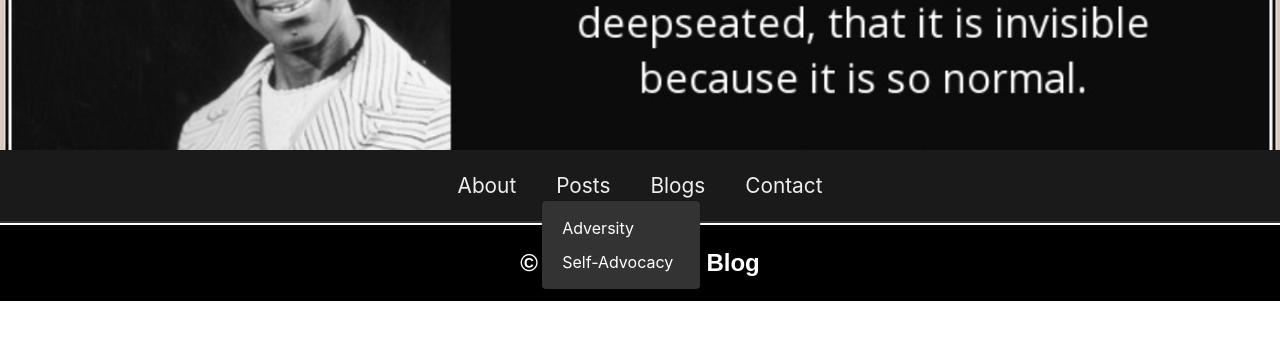
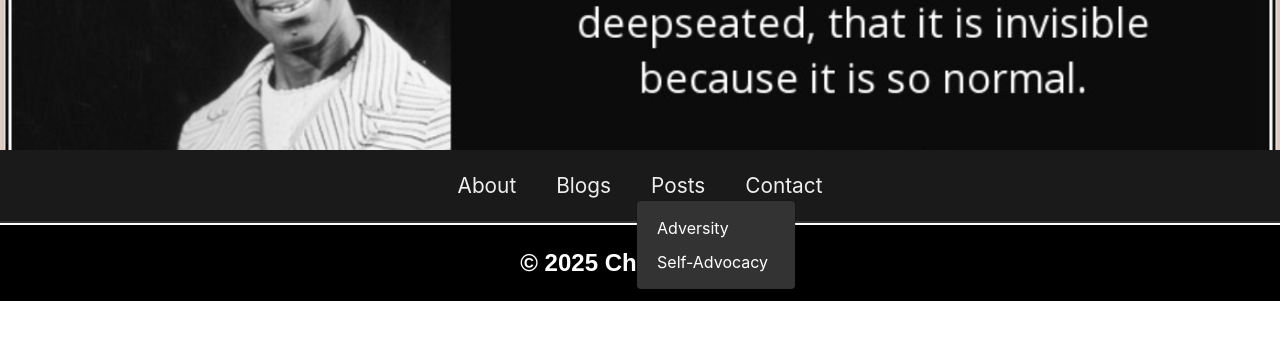
Before and after one commit to ChristiHarlow/christisblog, a React (Create React App) app: page / in a window 1280 px wide. Shown: the top 340 px of the page. Built offline with nearby package versions, Linux system fonts and the light colour scheme; a web font is replaced by a local one.

Commit message:
Update Navbar.js

```diff
--- a/src/components/Navbar.js
+++ b/src/components/Navbar.js
@@ -7,6 +7,7 @@ function Navbar() {
     <nav className="navbar">
       <ul className="navbar-list">
         <li><Link to="/about" className="nav-link">About</Link></li>
+        <li><Link to="/blogs" className="nav-link">Blogs</Link></li>
 
         <li className="dropdown">
           <button className="nav-link dropdown-button">Posts</button>
@@ -17,7 +18,6 @@ function Navbar() {
           </div>
         </li>
 
-        <li><Link to="/blogs" className="nav-link">Blogs</Link></li>
         <li><Link to="/contact" className="nav-link">Contact</Link></li>
       </ul>
     </nav>
```
